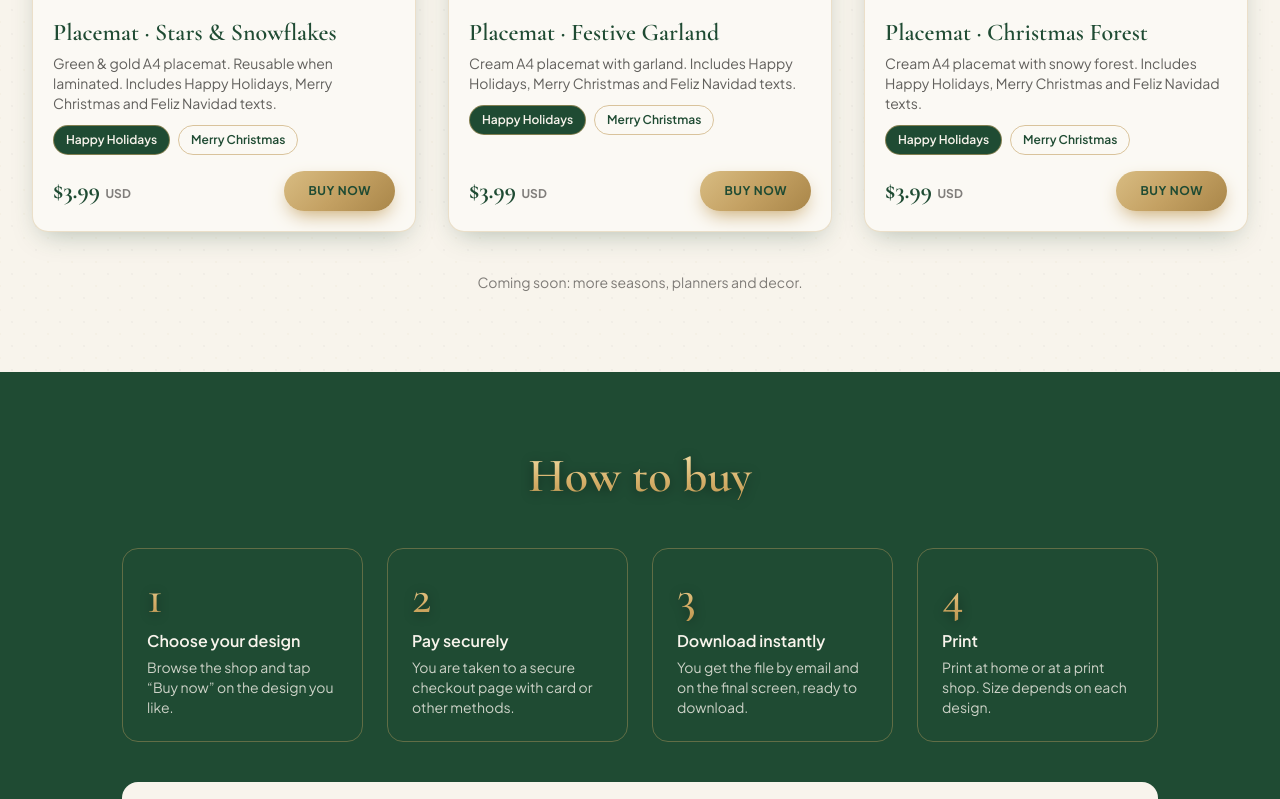
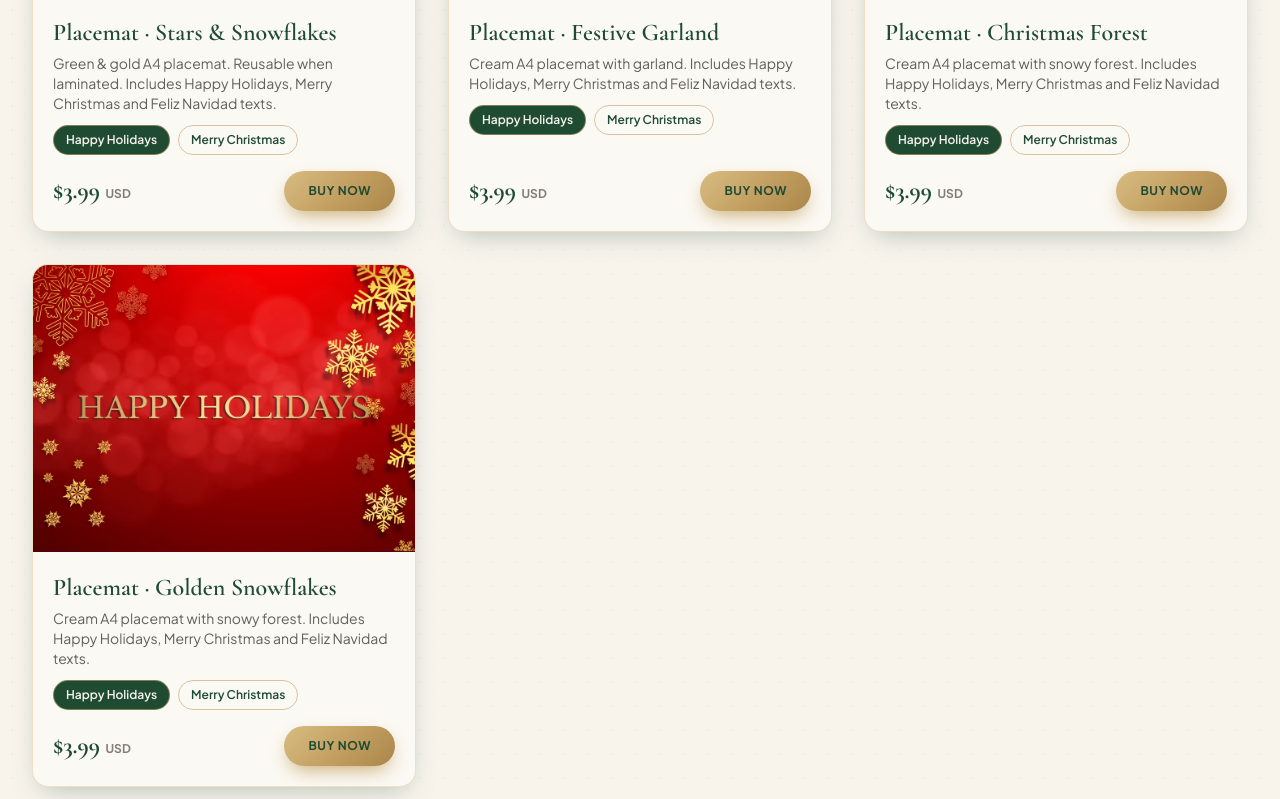
Before and after one commit to lmgroupcontac-art/printablesco, a plain HTML site: page index.html in a window 1280 px wide. Shown: the part 1802-2601 px from the top of the page. Drawn offline with nearby package versions, Linux system fonts and the light colour scheme.

Commit message:
Agregar individual 4 (rojo, copos dorados)
Co-Authored-By: Claude Sonnet 5.5 <noreply@anthropic.com>
Claude-Session: https://claude.ai/code/session_01N8tL9Ucys7y7MwqbhYWhsS

```diff
--- a/index.html
+++ b/index.html
@@ -154,6 +154,7 @@ const PRODUCTS = [
   { id:'mesa-1', cat:'mesa', price:3.99, url:'', img:{es:'assets/modelo1-es.webp',hh:'assets/modelo1-hh.webp',mc:'assets/modelo1-mc.webp'}, name:{es:'Individual · Estrellas y Copos', en:'Placemat · Stars & Snowflakes'}, desc:{es:'Individual A4 verde y dorado. Reutilizable si lo plastificás. Incluye los textos Feliz Navidad, Merry Christmas y Happy Holidays.', en:'Green & gold A4 placemat. Reusable when laminated. Includes Happy Holidays, Merry Christmas and Feliz Navidad texts.'} },
   { id:'mesa-2', cat:'mesa', price:3.99, url:'', img:{es:'assets/modelo2-es.webp',hh:'assets/modelo2-hh.webp',mc:'assets/modelo2-mc.webp'}, name:{es:'Individual · Guirnalda Festiva', en:'Placemat · Festive Garland'},    desc:{es:'Individual A4 en tono crema con guirnalda. Incluye los textos Feliz Navidad, Merry Christmas y Happy Holidays.', en:'Cream A4 placemat with garland. Includes Happy Holidays, Merry Christmas and Feliz Navidad texts.'} },
   { id:'mesa-3', cat:'mesa', price:3.99, url:'', img:{es:'assets/modelo3-es.webp',hh:'assets/modelo3-hh.webp',mc:'assets/modelo3-mc.webp'}, name:{es:'Individual · Bosque de Navidad', en:'Placemat · Christmas Forest'},  desc:{es:'Individual A4 crema con bosque nevado. Incluye los textos Feliz Navidad, Merry Christmas y Happy Holidays.', en:'Cream A4 placemat with snowy forest. Includes Happy Holidays, Merry Christmas and Feliz Navidad texts.'} },
+  { id:'mesa-4', cat:'mesa', price:3.99, url:'', img:{es:'assets/modelo4-es.webp',hh:'assets/modelo4-hh.webp',mc:'assets/modelo4-mc.webp'}, name:{es:'Individual · Copos Dorados', en:'Placemat · Golden Snowflakes'},  desc:{es:'Individual A4 crema con bosque nevado. Incluye los textos Feliz Navidad, Merry Christmas y Happy Holidays.', en:'Cream A4 placemat with snowy forest. Includes Happy Holidays, Merry Christmas and Feliz Navidad texts.'} },
 ];
 
 const T = {
```
Also changed, not shown: assets/modelo4-es.webp (added), assets/modelo4-hh.webp (added), assets/modelo4-mc.webp (added).
